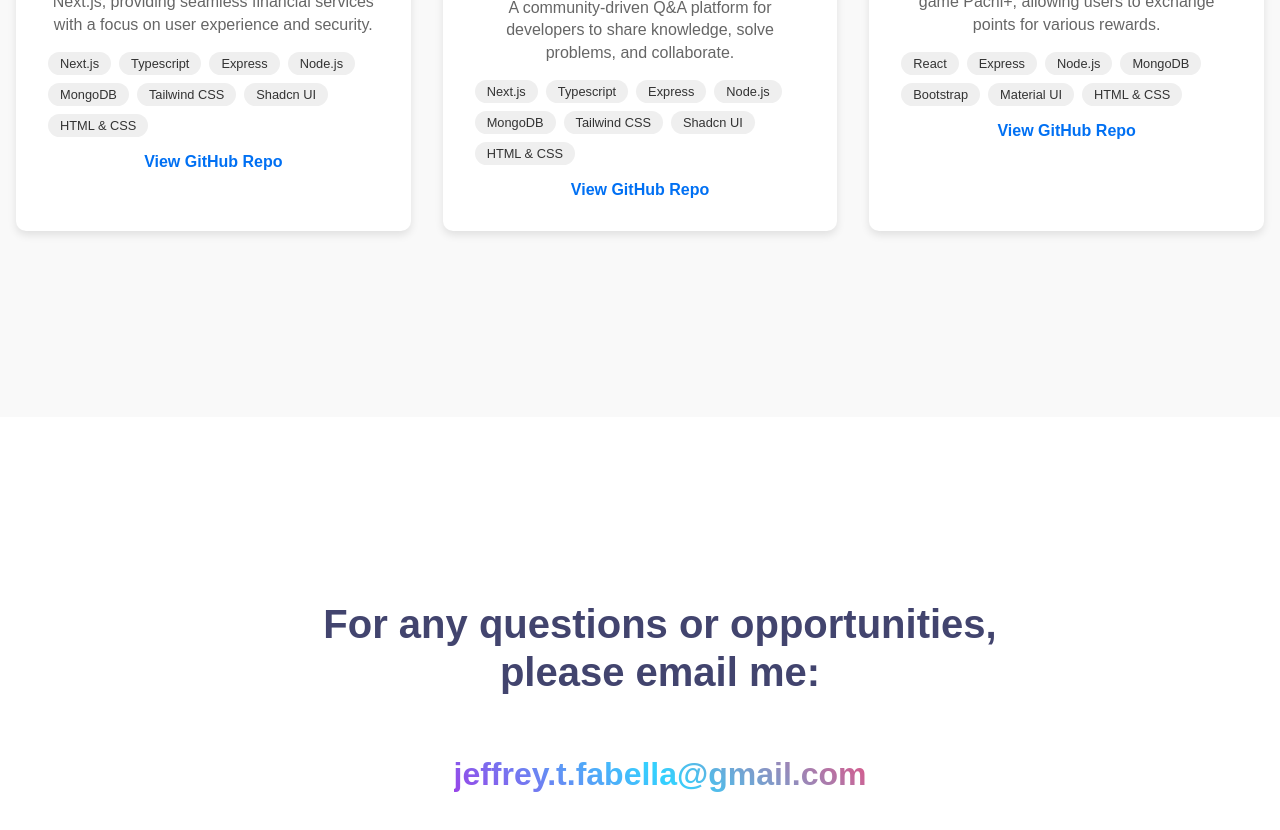
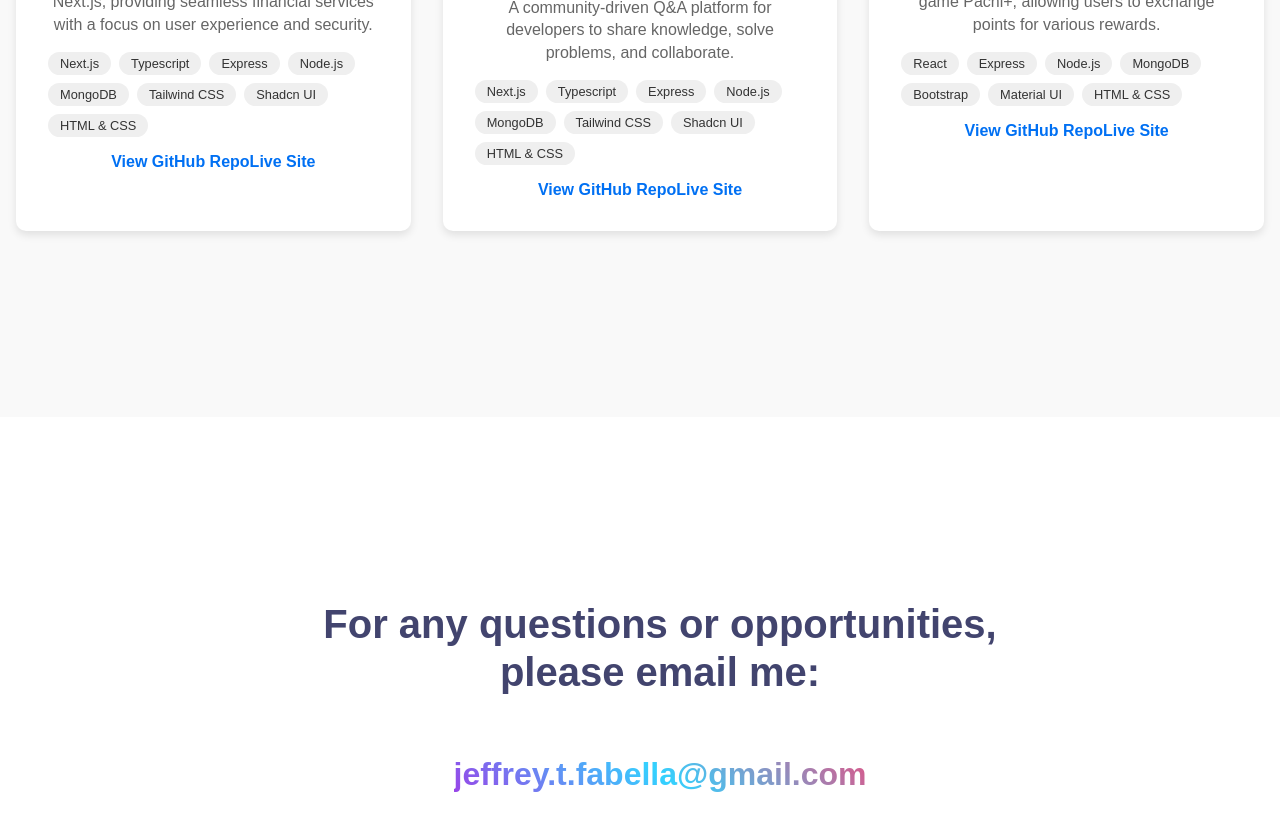
Before and after one commit to jyefuriii/portfolio, a React (Create React App) app: page / in a window 1280 px wide. Shown: the part 3280-4110 px from the top of the page. Built offline with nearby package versions, Linux system fonts and the light colour scheme.

Commit message:
Portfolio homepage

```diff
--- a/src/Components/Projects.js
+++ b/src/Components/Projects.js
@@ -21,6 +21,7 @@ const projects = [
     ],
     image: horizonCover,
     github: "https://github.com/jyefuriii/banking",
+    siteUrl: "https://banking-app-by-jeff.vercel.app/",
   },
   {
     name: "DevFlow (Stack Overflow Clone)",
@@ -38,6 +39,7 @@ const projects = [
     ],
     image: devFlowImage,
     github: "https://github.com/jyefuriii/nextjs-devflow",
+    siteUrl: "https://banking-app-by-jeff.vercel.app/",
   },
   {
     name: "Pachi Exchange",
@@ -54,10 +56,11 @@ const projects = [
     ],
     image: pachiExchangeImage,
     github: "https://github.com/jyefuriii/Pachi-Exchange",
+    siteUrl: "https://banking-app-by-jeff.vercel.app/",
   },
 ];
 
-const ProjectCard = ({ name, description, techStack, image, github }) => (
+const ProjectCard = ({ name, description, techStack, image, github, siteUrl }) => (
   <div className="project-card">
     <img src={image} alt={name} className="project-image" />
     <div className="project-details">
@@ -78,6 +81,14 @@ const ProjectCard = ({ name, description, techStack, image, github }) => (
       >
         View GitHub Repo
       </a>
+      <a
+        href={siteUrl}
+        target="_blank"
+        rel="noopener noreferrer"
+        className="github-link"
+      >
+        Live Site
+      </a>
     </div>
   </div>
 );
```
